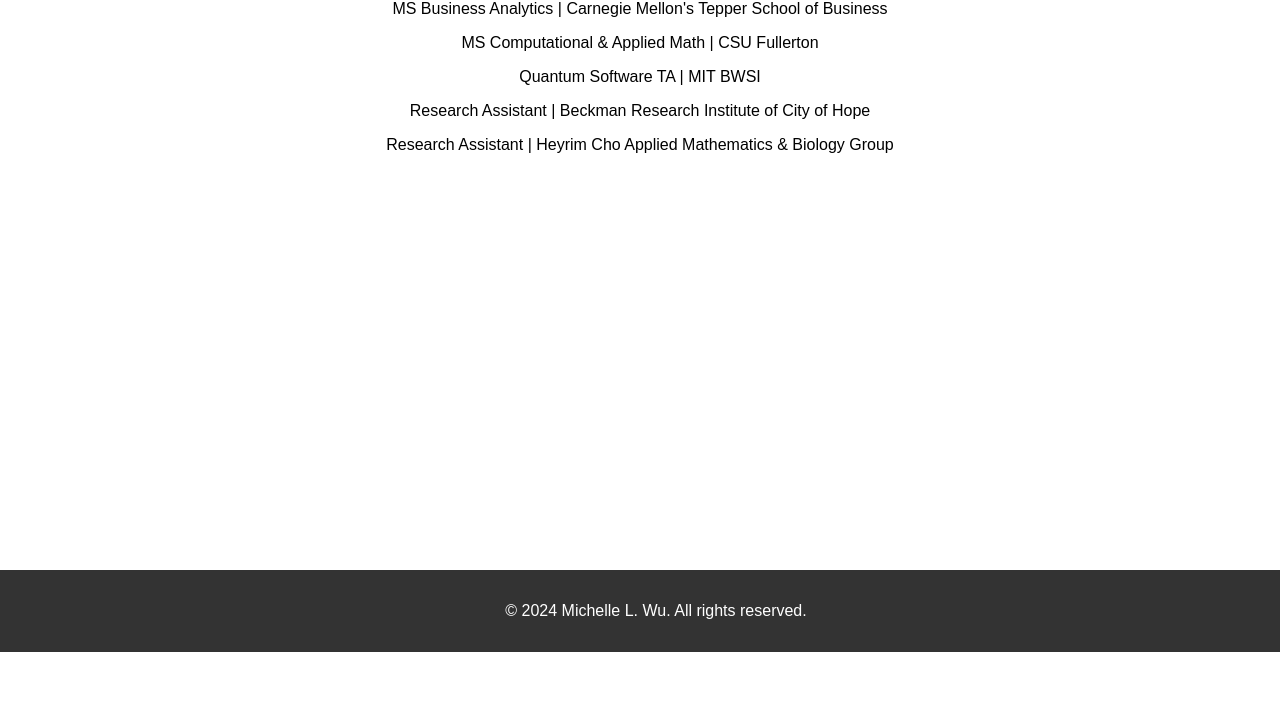
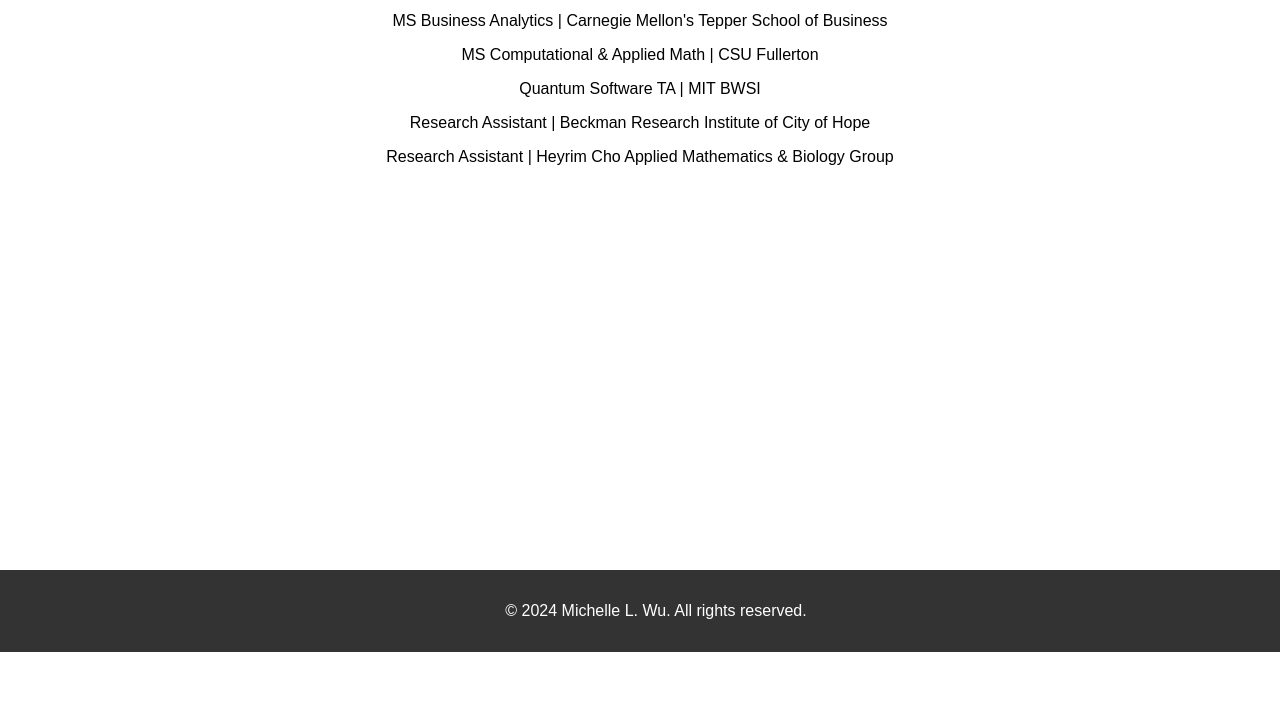
Before and after one commit to Zontafor/zontafor.github.io, a plain HTML site: page index.html in a window 1280 px wide. Shown: the part 148-864 px from the top of the page. Before the commit the page ends 800 px from the top, so only its background shows below. Drawn offline with Linux system fonts and the light colour scheme.

Commit message:
Fixed CSS and JS structure

```diff
--- a/style.css
+++ b/style.css
@@ -56,15 +56,14 @@ body {
 main {
     display: flex;
     justify-content: center;
-    align-items: flex-start; /* Align content to the top */
-    height: calc(100vh - 60px); /* Full height minus footer */
-    padding: 0; /* Remove padding */
-    margin-top: 60px; /* Align with the top of the page */
+    align-items: flex-start; /* Align items at the top */
+    height: calc(100vh - 60px); /* Full height minus the height of the menu toggle */
+    padding: 2rem;
+    margin-top: 60px; /* Align the top of the page */
 }
 
 .content {
     text-align: center;
-    margin-top: 20px; /* Add some space from the top */
 }
 
 footer {
```
